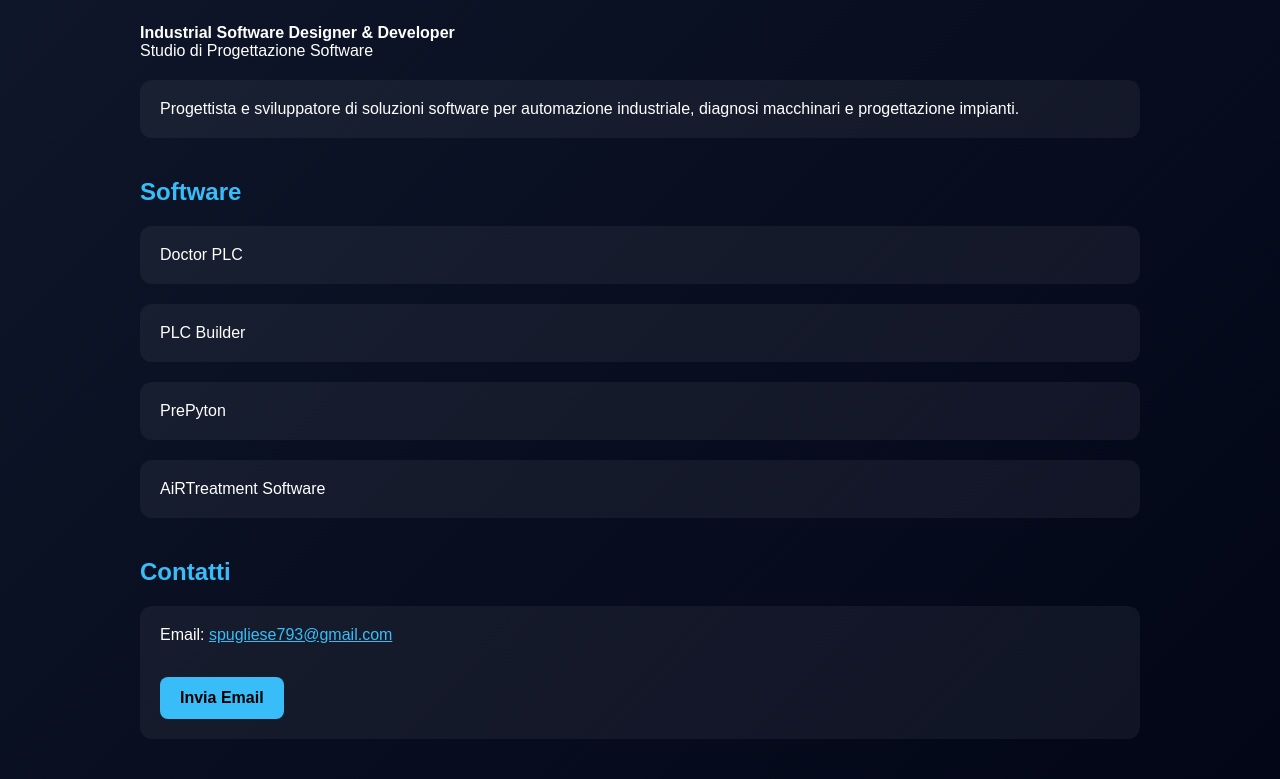
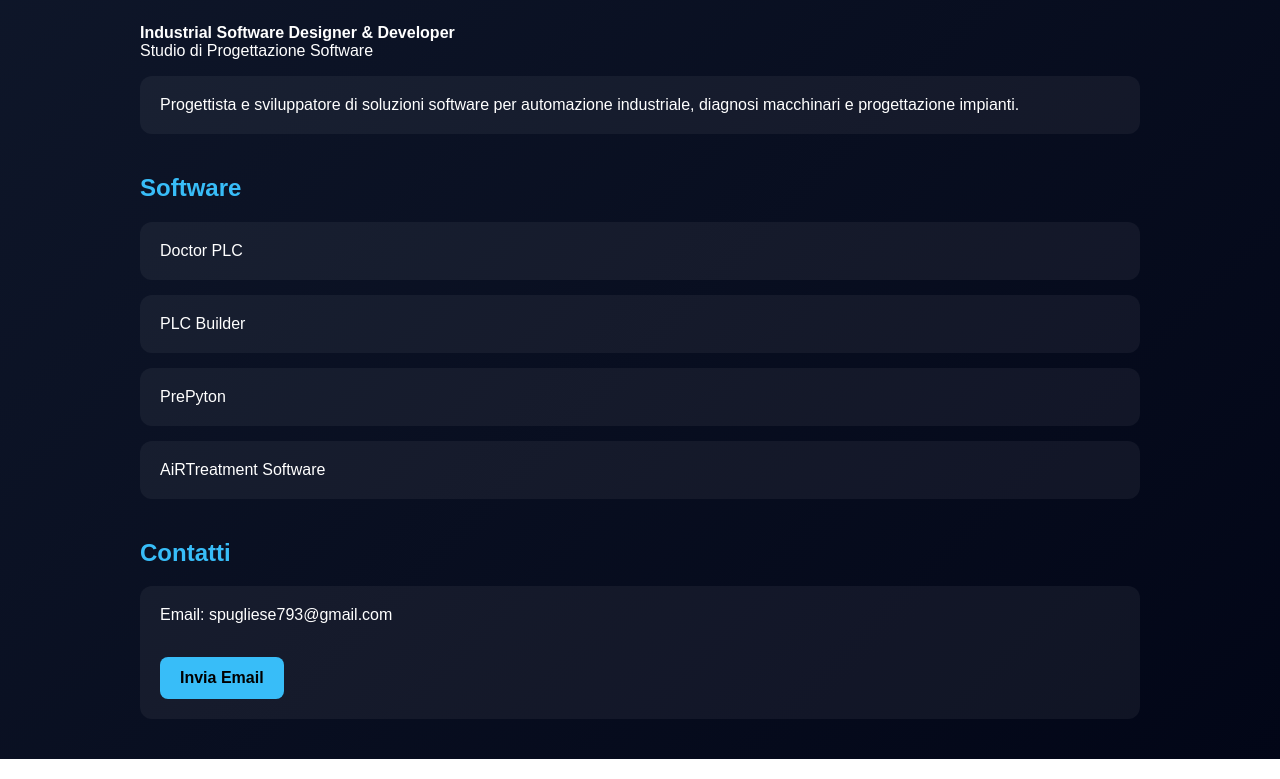
Before and after one commit to spugliese793-sketch/stefanopugliese.github.io, a plain HTML site: page index.html in a window 1280 px wide. Shown: the part 115-894 px from the top of the page. Drawn offline with Linux system fonts and the light colour scheme.

Commit message:
Refactor index.html for styling and contact details
Updated styling and contact information in index.html.

```diff
--- a/index.html
+++ b/index.html
@@ -3,6 +3,10 @@
 <head>
 <meta charset="UTF-8">
 <meta name="viewport" content="width=device-width, initial-scale=1.0">
+
+<!-- VERIFICA GOOGLE -->
+<meta name="google-site-verification" content="INSERISCI_CODICE_GOOGLE" />
+
 <title>Geometra Stefano Pugliese</title>
 
 <style>
@@ -12,30 +16,41 @@ body {
     background: linear-gradient(135deg,#0f172a,#020617);
     color:white;
 }
+
 .container {
     max-width:1000px;
     margin:auto;
     padding:40px 20px;
 }
-h1 { font-size:40px; }
-h2 { color:#38bdf8; margin-top:40px; }
+
+h1 {
+    font-size:40px;
+}
+
+h2 {
+    color:#38bdf8;
+    margin-top:40px;
+}
+
 .card {
     background:rgba(255,255,255,0.05);
     padding:20px;
     border-radius:12px;
-    margin-top:20px;
+    margin-top:15px;
 }
+
 .button {
     display:inline-block;
+    margin-top:15px;
     padding:12px 20px;
     background:#38bdf8;
     color:black;
     border-radius:8px;
     text-decoration:none;
-    margin-top:15px;
     font-weight:bold;
 }
 </style>
+
 </head>
 
 <body>
@@ -61,14 +76,9 @@ diagnosi macchinari e progettazione impianti.
 <h2>Contatti</h2>
 
 <div class="card">
-Email: <a href="mailto:spugliese793@gmail.com" style="color:#38bdf8;">
-spugliese793@gmail.com
-</a>
+Email: spugliese793@gmail.com
 <br><br>
-
-<a class="button" href="mailto:spugliese793@gmail.com">
-Invia Email
-</a>
+<a class="button" href="mailto:spugliese793@gmail.com">Invia Email</a>
 </div>
 
 </div>
```
